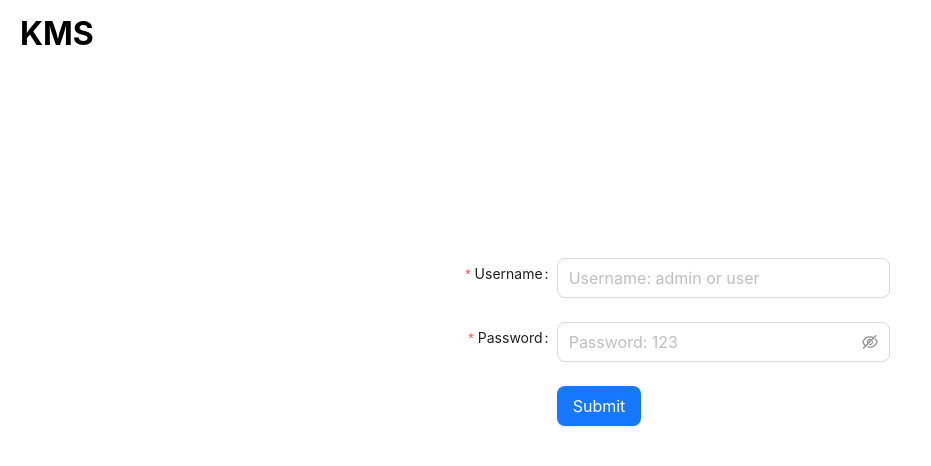
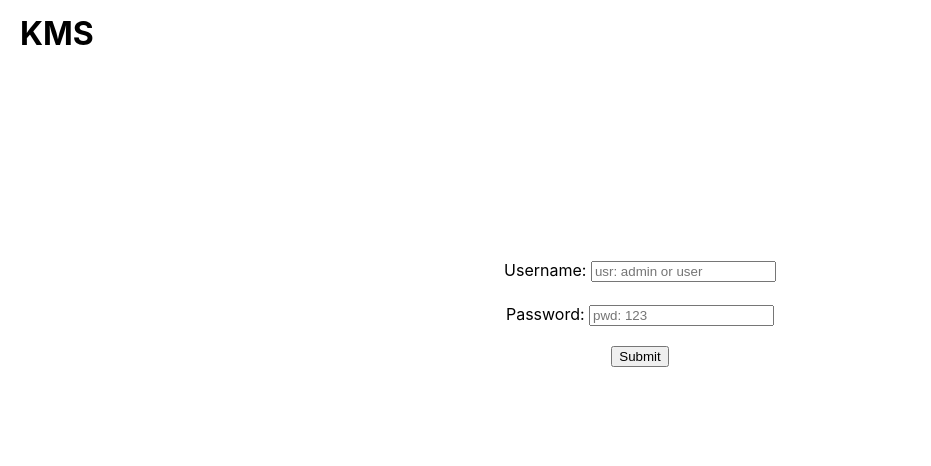
Before and after one commit to chengzao/rc-auth-dynamic-router, a React (Vite) app: page /login in a window 1280 px wide. Shown: the top 466 px of the page, without its empty margins (0-931 px from the left). Built offline with nearby package versions, Linux system fonts and the light colour scheme.

Commit message:
feat: update login

```diff
--- a/package.json
+++ b/package.json
@@ -10,7 +10,6 @@
     "preview": "vite preview"
   },
   "dependencies": {
-    "antd": "^5.19.0",
     "axios": "^1.7.2",
     "nprogress": "^0.2.0",
     "react": "^18.3.1",
--- a/src/layout/MainLayout.tsx
+++ b/src/layout/MainLayout.tsx
@@ -1,27 +1,16 @@
-import { Suspense, useState } from "react";
+import { Suspense } from "react";
 import { NavLink, Outlet } from "react-router-dom";
 import { useAppContext } from "@/app-context";
 import { Loading } from "@/components/NProgress";
-import { Modal } from "antd";
 
 import styles from "@/layout.module.less";
 
 function Layout() {
   const { menus } = useAppContext();
-  const [isModalOpen, setIsModalOpen] = useState(false);
 
   const logout = () => {
-    setIsModalOpen(true);
-  };
-
-  const handleOk = () => {
-    setIsModalOpen(false);
     localStorage.removeItem("token");
     window.location.reload();
-  };
-
-  const handleClose = () => {
-    setIsModalOpen(false);
   };
 
   return (
@@ -51,14 +40,6 @@ function Layout() {
           <Outlet />
         </Suspense>
       </main>
-      <Modal
-        title="退出"
-        open={isModalOpen}
-        onOk={handleOk}
-        onCancel={handleClose}
-      >
-        <p>请确认是否要退出登录?</p>
-      </Modal>
     </div>
   );
 }
--- a/src/main.tsx
+++ b/src/main.tsx
@@ -1,23 +1,20 @@
 // import React from 'react'
-import ReactDOM from 'react-dom/client'
-import { ConfigProvider } from 'antd'
+import ReactDOM from "react-dom/client";
 
-import App from './App.tsx'
-import { AppProvider } from '@/app-context';
-import './index.css'
+import App from "./App.tsx";
+import { AppProvider } from "@/app-context";
+import "./index.css";
 
-import NProgress from 'nprogress';
+import NProgress from "nprogress";
 
-import 'nprogress/nprogress.css';
+import "nprogress/nprogress.css";
 
 NProgress.configure({
-  showSpinner: false
-})
+  showSpinner: false,
+});
 
-ReactDOM.createRoot(document.getElementById('root')!).render(
-  <ConfigProvider>
-    <AppProvider>
-      <App />
-    </AppProvider>
-  </ConfigProvider>,
-)
+ReactDOM.createRoot(document.getElementById("root")!).render(
+  <AppProvider>
+    <App />
+  </AppProvider>
+);
--- a/src/pages/login/index.tsx
+++ b/src/pages/login/index.tsx
@@ -1,11 +1,10 @@
 import { useNavigate } from "react-router-dom";
-import { Button, Form, Input } from "antd";
-import type { FormProps } from "antd";
 
 import { useAppContext } from "@/app-context";
 import { fetchLogin } from "@/services/user";
 
 import styles from "./login.module.less";
+import { useState } from "react";
 
 type FieldType = {
   username?: string;
@@ -14,6 +13,10 @@ type FieldType = {
 
 const Login = () => {
   const { dispatch } = useAppContext();
+  const [formValues, setFormValues] = useState<FieldType>({
+    username: "",
+    password: "",
+  });
 
   const navigate = useNavigate();
 
@@ -32,52 +35,54 @@ const Login = () => {
       });
   };
 
-  const onFinish: FormProps<FieldType>["onFinish"] = async (values) => {
-    console.log("values", values);
-    handleSubmit(values);
+  const handleChange = (event: React.ChangeEvent<HTMLInputElement>) => {
+    const { name, value } = event.target;
+    setFormValues({
+      ...formValues,
+      [name]: value,
+    });
   };
 
-  const onFinishFailed: FormProps<FieldType>["onFinishFailed"] = (
-    errorInfo
-  ) => {
-    console.log("Failed:", errorInfo);
+  const onSubmit = (event: React.FormEvent<HTMLFormElement>) => {
+    event.preventDefault();
+    console.log("Form submitted:", formValues);
+    // 你可以在此处执行任何进一步的处理，例如表单验证、API调用等
+    if (!formValues.username || !formValues.password) {
+      return;
+    }
+
+    handleSubmit(formValues);
   };
 
   return (
     <div className={styles.login}>
       <h1 className={styles.title}>KMS</h1>
-      <div className={styles.form}>
-        <Form
-          name="basic"
-          labelCol={{ span: 8 }}
-          wrapperCol={{ span: 16 }}
-          style={{ width: 500 }}
-          onFinish={onFinish}
-          onFinishFailed={onFinishFailed}
-          autoComplete="off"
-        >
-          <Form.Item<FieldType>
-            label="Username"
-            name="username"
-            rules={[{ required: true, message: "Please input your username!" }]}
-          >
-            <Input size="large" placeholder="Username: admin or user" />
-          </Form.Item>
+      <div className={styles.formWrapper}>
+        <form onSubmit={onSubmit} className={styles.form}>
+          <label htmlFor="username">
+            Username:{" "}
+            <input
+              type="text"
+              name="username"
+              placeholder="usr: admin or user"
+              value={formValues.username}
+              onChange={handleChange}
+            />
+          </label>
 
-          <Form.Item<FieldType>
-            label="Password"
-            name="password"
-            rules={[{ required: true, message: "Please input your password!" }]}
-          >
-            <Input.Password size="large" placeholder="Password: 123" />
-          </Form.Item>
+          <label htmlFor="password">
+            Password:{" "}
+            <input
+              type="password"
+              name="password"
+              placeholder="pwd: 123"
+              value={formValues.password}
+              onChange={handleChange}
+            />
+          </label>
 
-          <Form.Item wrapperCol={{ offset: 8, span: 16 }}>
-            <Button type="primary" size="large" htmlType="submit">
-              Submit
-            </Button>
-          </Form.Item>
-        </Form>
+          <input type="submit" value="Submit" />
+        </form>
       </div>
     </div>
   );
--- a/src/pages/login/login.module.less
+++ b/src/pages/login/login.module.less
@@ -14,4 +14,6 @@
   align-items: center;
   justify-content: center;
   margin-top: 200px;
+  gap: 20px;
+  flex-direction: column;
 }
```
Also changed, not shown: 1 other file (tests, documents, lock files or other folders).
